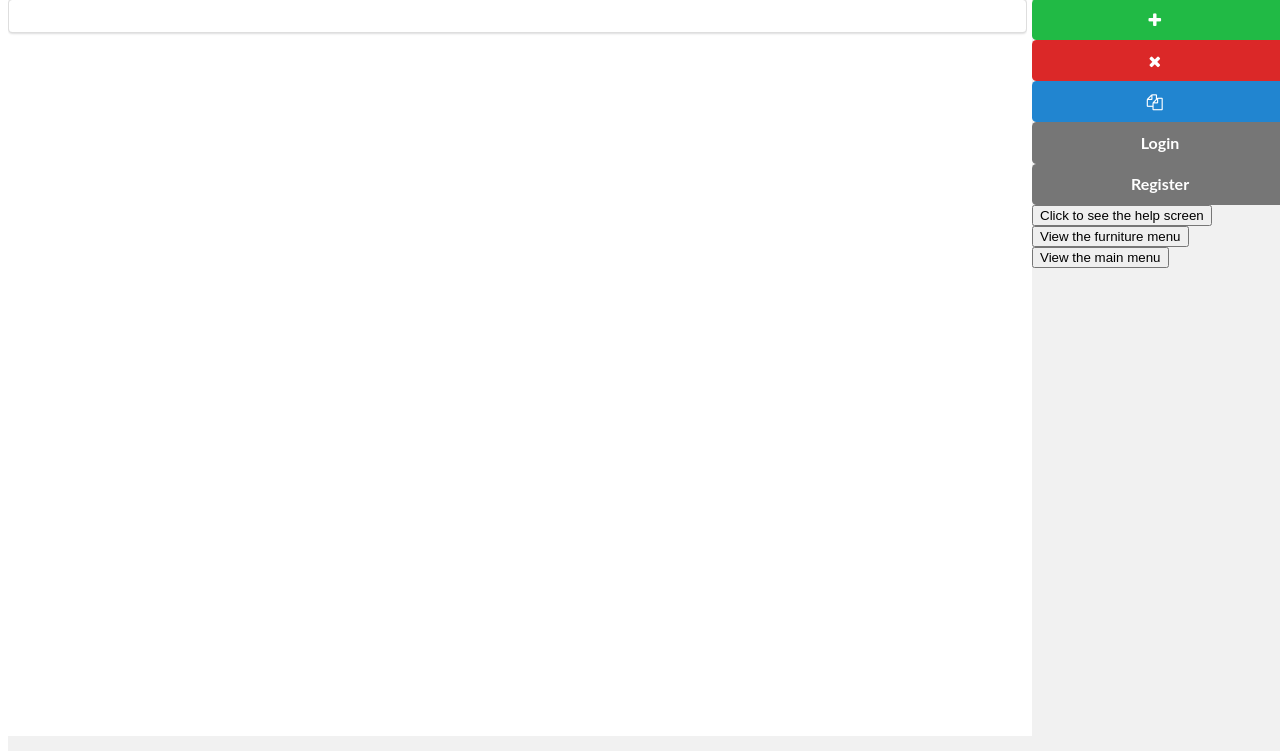
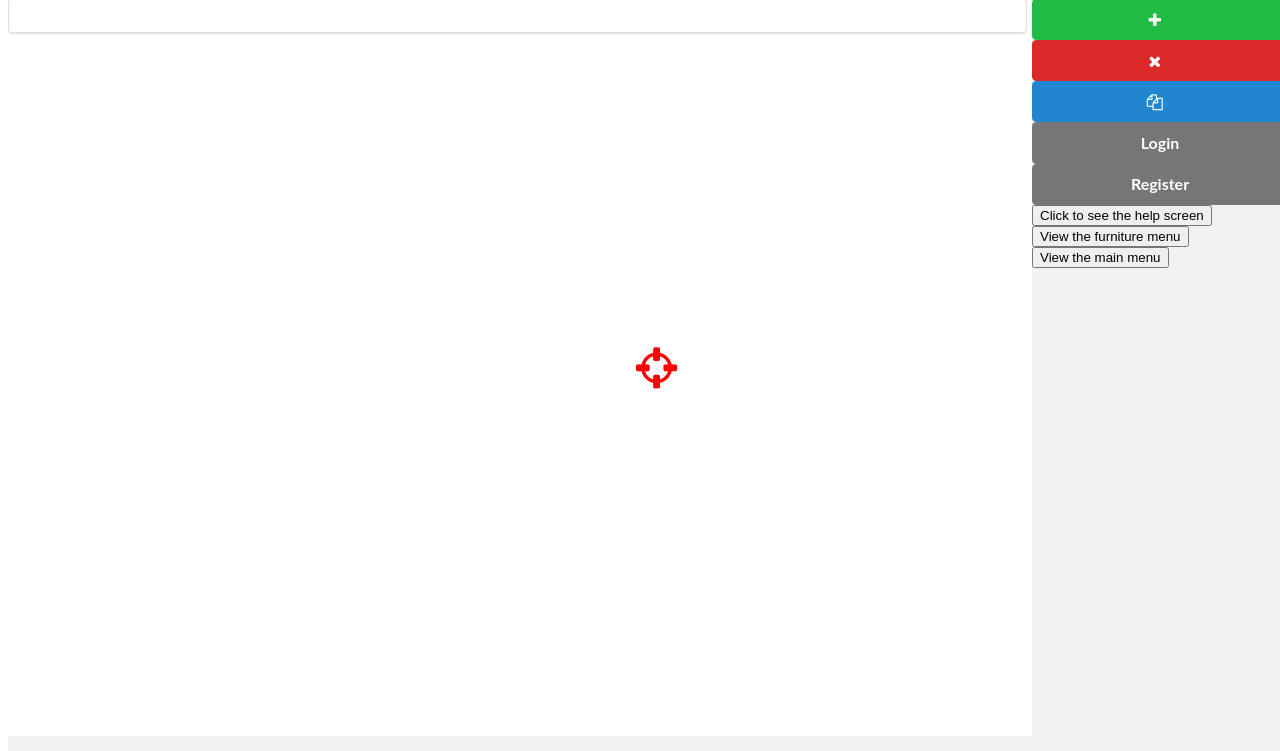
Before and after one commit to TheMidnightConsultants/MoVR, a Django app: page /app/ in a window 1280 px wide. Shown: the part 49-800 px from the top of the page. Run offline with Django 3.2, Linux system fonts and the light colour scheme; some libraries are stand-ins or nearby versions.

Commit message:
Add crosshairs

```diff
--- a/editor/static/editor/css/roomlist.css
+++ b/editor/static/editor/css/roomlist.css
@@ -35,6 +35,16 @@
 	height: 100%;
 }
 
+#crosshair {
+	position: absolute;
+	top: calc(50% - 7px);
+	left: calc(50% - 4px);
+	font-size:48px;
+	color:red;
+	/*transform: translate(-50%, -50%);
+	*/
+}
+
 .menu {
 	height: calc(100% - 23px);
 }
--- a/editor/static/editor/js/Furniture.js
+++ b/editor/static/editor/js/Furniture.js
@@ -56,6 +56,7 @@ Furniture.prototype.loadModel = function(model_id){
 			console.log(object.position);
 
 			this.cloneLoadedMesh(model_id);
+			this.setDimensions(50,50,50);
 		}.bind(this), onProgress, onError );
 }
 
--- a/editor/templates/editor/app.html
+++ b/editor/templates/editor/app.html
@@ -19,6 +19,9 @@
     <!--
     <button id="hideButton" class="fluid ui grey button" tabindex="0">Hide</button>
     -->
+
+	<i id="crosshair" class="fa fa-crosshairs"></i>
+
     <div id="blocker">
 
 		<div id="mainMenu" class="menu">
```
